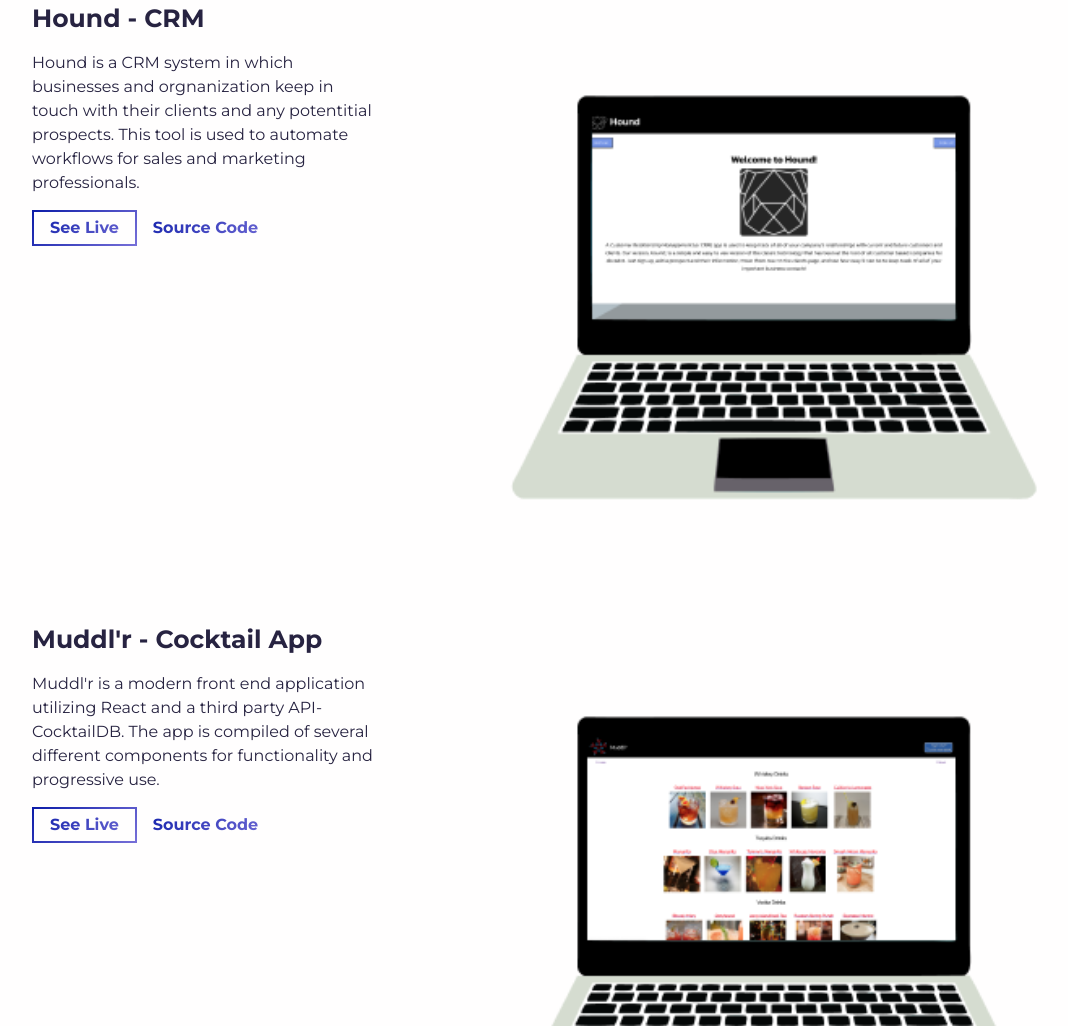
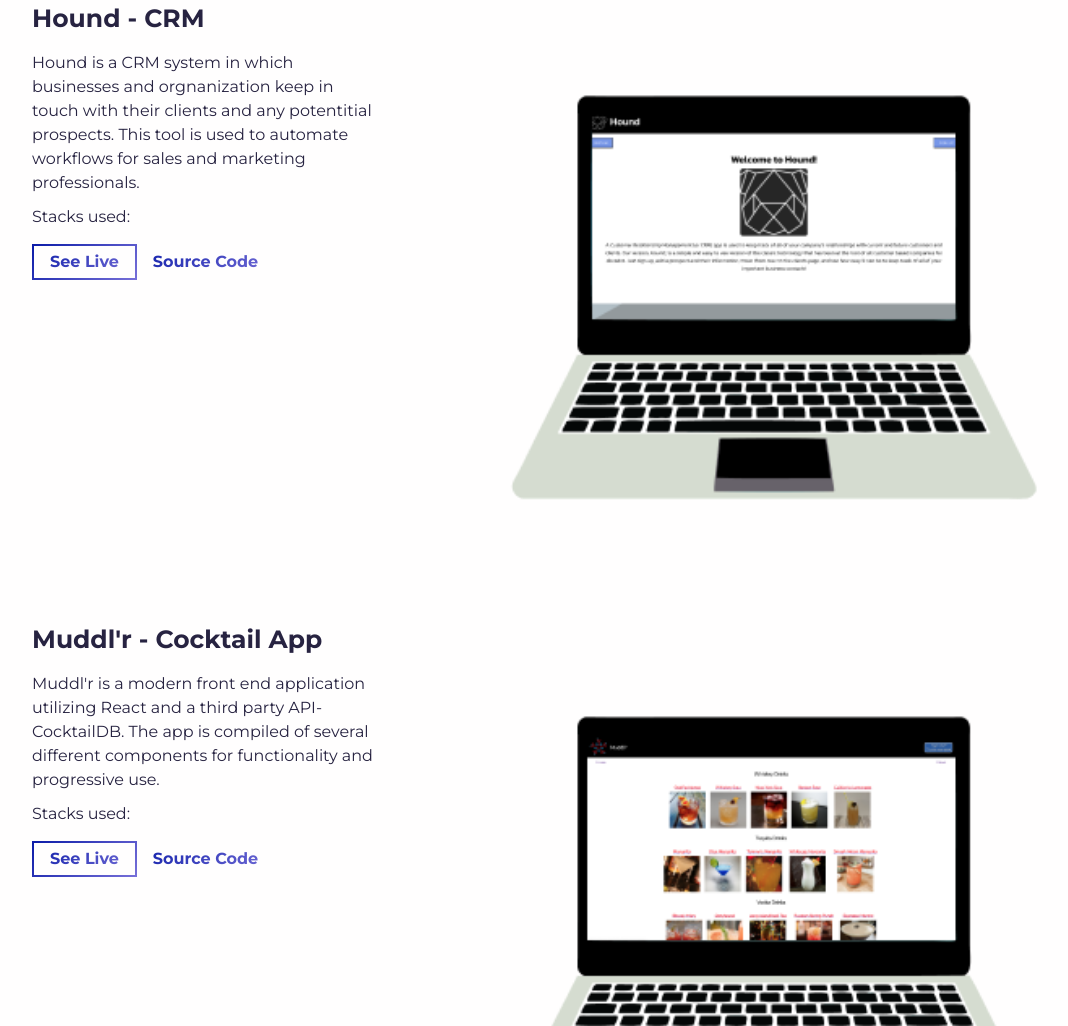
Before and after one commit to ghernandez24/my-portfolio, a Gatsby site: page / in a window 1280 px wide. Shown: the part 2154-3180 px from the top of the page, without its empty margins (53-1121 px from the left). Built offline with nearby package versions, Linux system fonts and the light colour scheme; Gatsby itself is replaced by a stand-in of ours.

Commit message:
revision on projects and found email bug

```diff
--- a/src/User/data.js
+++ b/src/User/data.js
@@ -39,7 +39,7 @@
     img: 'hound.png',
     title: 'Hound - CRM',
     info: 'Hound is a CRM system in which businesses and orgnanization keep in touch with their clients and any potentitial prospects. This tool is used to automate workflows for sales and marketing professionals.',
-    info2: '',
+    info2: 'Stacks used: ',
     url: 'https://pacific-atoll-09906.herokuapp.com/',
     repo: 'https://github.com/Los-Borrachos/frontend',
   },
@@ -48,7 +48,7 @@
     img: 'muddlr.png',
     title: "Muddl'r - Cocktail App",
     info: "Muddl'r is a modern front end application utilizing React and a third party API-CocktailDB. The app is compiled of several different components for functionality and progressive use.",
-    info2: '',
+    info2: 'Stacks used: ',
     url: 'https://project-muddler.herokuapp.com/',
     repo: 'https://github.com/ghernandez24/project-muddlr',
   },
```
